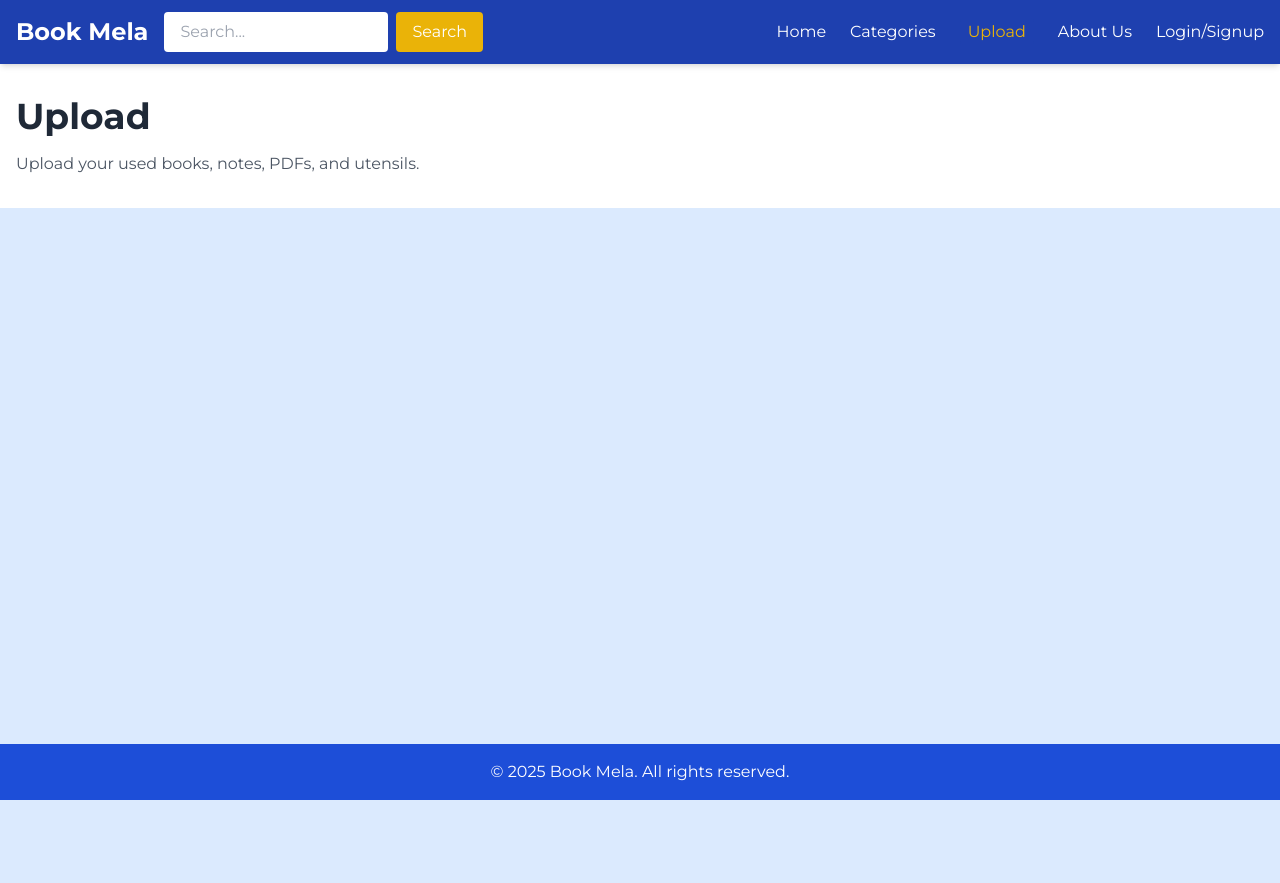
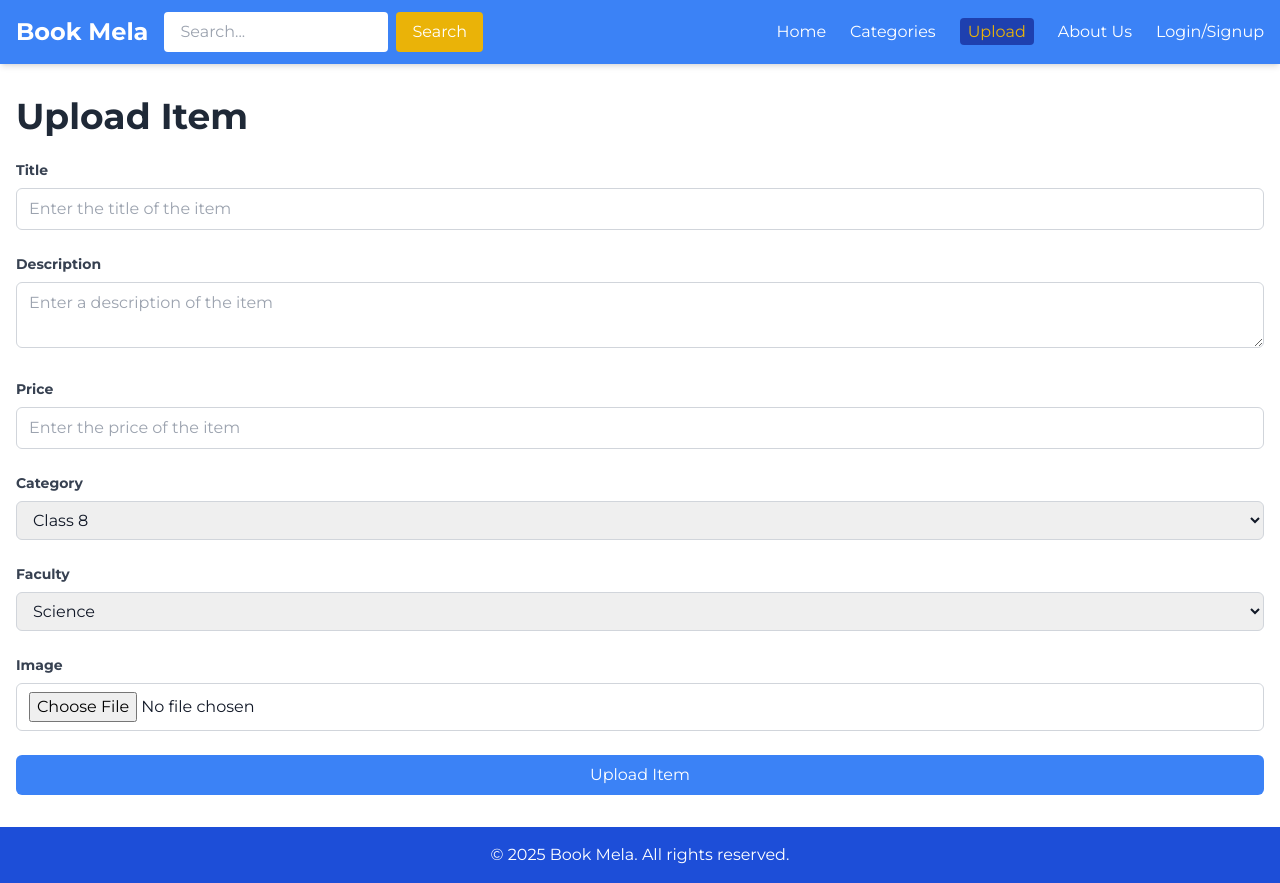
Before and after one commit to aadesh1145/Helix-080, a Flask app: page /upload in a window 1280 px wide. Before the commit the page ends 800 px from the top, so only its background shows below. Run offline with Flask 3, Linux system fonts and the light colour scheme; some libraries are stand-ins or nearby versions.

Commit message:
Resolved merge conflicts

```diff
--- a/app.py
+++ b/app.py
@@ -1,6 +1,12 @@
-from flask import Flask, render_template, request
+from flask import Flask, render_template, request, redirect, url_for
+from werkzeug.utils import secure_filename
+import os
 
 app = Flask(__name__)
+app.config['UPLOAD_FOLDER'] = 'static/uploads'
+
+# In-memory storage for simplicity, replace with a database in production
+items = []
 
 @app.route('/')
 def home():
@@ -16,9 +22,55 @@
 def categories():
     return render_template('categories.html')
 
+@app.route('/categories/<class_name>')
+def class_category(class_name):
+    faculties = {
+        '8': ['Science', 'Math', 'English'],
+        '9': ['Science', 'Math', 'English'],
+        'SEE': ['Science', 'Math', 'English'],
+        '11': ['Science', 'Management', 'Humanities'],
+        '12': ['Science', 'Management', 'Humanities'],
+        'bachelor': ['Engineering', 'Medical', 'Arts']
+    }
+    return render_template('class_category.html', class_name=class_name, faculties=faculties.get(class_name, []))
+
+@app.route('/categories/<class_name>/<faculty>')
+def faculty_category(class_name, faculty):
+    # Filter items based on class_name and faculty
+    filtered_items = [item for item in items if item['class_name'] == class_name and item['faculty'] == faculty]
+    return render_template('faculty_category.html', class_name=class_name, faculty=faculty, items=filtered_items)
+
 @app.route('/upload')
 def upload():
     return render_template('upload.html')
+
+@app.route('/upload_item', methods=['POST'])
+def upload_item():
+    title = request.form['title']
+    description = request.form['description']
+    price = request.form['price']
+    category = request.form['category']
+    faculty = request.form['faculty']
+    image = request.files['image']
+    filename = secure_filename(image.filename)
+
+    # Ensure the upload directory exists
+    if not os.path.exists(app.config['UPLOAD_FOLDER']):
+        os.makedirs(app.config['UPLOAD_FOLDER'])
+
+    image.save(os.path.join(app.config['UPLOAD_FOLDER'], filename))
+
+    # Store item details
+    items.append({
+        'title': title,
+        'description': description,
+        'price': price,
+        'class_name': category,
+        'faculty': faculty,
+        'image': filename
+    })
+
+    return redirect(url_for('categories'))
 
 @app.route('/about')
 def about():
--- a/templates/layout.html
+++ b/templates/layout.html
@@ -17,7 +17,7 @@
 </head>
 <body class="text-gray-900 flex flex-col min-h-screen bg-white">
     <!-- Navbar -->
-    <nav class="bg-blue-800 text-white sticky top-0 z-50 shadow-md">
+    <nav class="bg-blue-500 text-white sticky top-0 z-50 shadow-md">
         <div class="container mx-auto px-4 py-3 flex justify-between items-center">
             <div class="flex items-center space-x-4">
                 <a href="{{ url_for('home') }}" class="text-2xl font-bold">Book Mela</a>
--- a/templates/upload.html
+++ b/templates/upload.html
@@ -1,12 +1,105 @@
 {% extends "layout.html" %}
 
-{% block title %}Upload - Book Mela{% endblock %}
+{% block title %}Upload Item - Book Mela{% endblock %}
 
 {% block content %}
-<section class="bg-white py-8">
+<div class="bg-white py-8">
     <div class="container mx-auto px-4">
-        <h1 class="text-4xl font-bold text-gray-800">Upload</h1>
-        <p class="text-gray-600 mt-4">Upload your used books, notes, PDFs, and utensils.</p>
+        <h1 class="text-4xl font-bold text-gray-800 mb-6">Upload Item</h1>
+        <form action="{{ url_for('upload_item') }}" method="POST" enctype="multipart/form-data" class="space-y-6">
+            <div>
+                <label class="block text-gray-700 text-sm font-bold mb-2" for="title">
+                    Title
+                </label>
+                <input
+                    class="w-full px-3 py-2 border border-gray-300 rounded-md focus:outline-none focus:border-blue-500"
+                    type="text"
+                    id="title"
+                    name="title"
+                    placeholder="Enter the title of the item"
+                    required
+                />
+            </div>
+            <div>
+                <label class="block text-gray-700 text-sm font-bold mb-2" for="description">
+                    Description
+                </label>
+                <textarea
+                    class="w-full px-3 py-2 border border-gray-300 rounded-md focus:outline-none focus:border-blue-500"
+                    id="description"
+                    name="description"
+                    placeholder="Enter a description of the item"
+                    required
+                ></textarea>
+            </div>
+            <div>
+                <label class="block text-gray-700 text-sm font-bold mb-2" for="price">
+                    Price
+                </label>
+                <input
+                    class="w-full px-3 py-2 border border-gray-300 rounded-md focus:outline-none focus:border-blue-500"
+                    type="number"
+                    id="price"
+                    name="price"
+                    placeholder="Enter the price of the item"
+                    required
+                />
+            </div>
+            <div>
+                <label class="block text-gray-700 text-sm font-bold mb-2" for="category">
+                    Category
+                </label>
+                <select
+                    class="w-full px-3 py-2 border border-gray-300 rounded-md focus:outline-none focus:border-blue-500"
+                    id="category"
+                    name="category"
+                    required
+                >
+                    <option value="8">Class 8</option>
+                    <option value="9">Class 9</option>
+                    <option value="SEE">SEE</option>
+                    <option value="11">Class 11</option>
+                    <option value="12">Class 12</option>
+                    <option value="bachelor">Bachelor's</option>
+                </select>
+            </div>
+            <div>
+                <label class="block text-gray-700 text-sm font-bold mb-2" for="faculty">
+                    Faculty
+                </label>
+                <select
+                    class="w-full px-3 py-2 border border-gray-300 rounded-md focus:outline-none focus:border-blue-500"
+                    id="faculty"
+                    name="faculty"
+                    required
+                >
+                    <option value="Science">Science</option>
+                    <option value="Math">Math</option>
+                    <option value="English">English</option>
+                    <option value="Engineering">Engineering</option>
+                    <option value="Medical">Medical</option>
+                    <option value="Arts">Arts</option>
+                </select>
+            </div>
+            <div>
+                <label class="block text-gray-700 text-sm font-bold mb-2" for="image">
+                    Image
+                </label>
+                <input
+                    class="w-full px-3 py-2 border border-gray-300 rounded-md focus:outline-none focus:border-blue-500"
+                    type="file"
+                    id="image"
+                    name="image"
+                    required
+                />
+            </div>
+            <button
+                type="submit"
+                class="w-full bg-blue-500 text-white py-2 px-4 rounded-md hover:bg-blue-600 focus:outline-none focus:ring-2 focus:ring-blue-500 focus:ring-opacity-50"
+            >
+                Upload Item
+            </button>
+        </form>
     </div>
-</section>
+</div>
 {% endblock %}
```
Also changed, not shown: templates/categories.html (+21 -27 lines), templates/class_category.html (added, +21 -0 lines), templates/faculty_category.html (added, +25 -0 lines), static/uploads/Screenshot_2025-01-25_at_5.20.52_AM.png (added).
